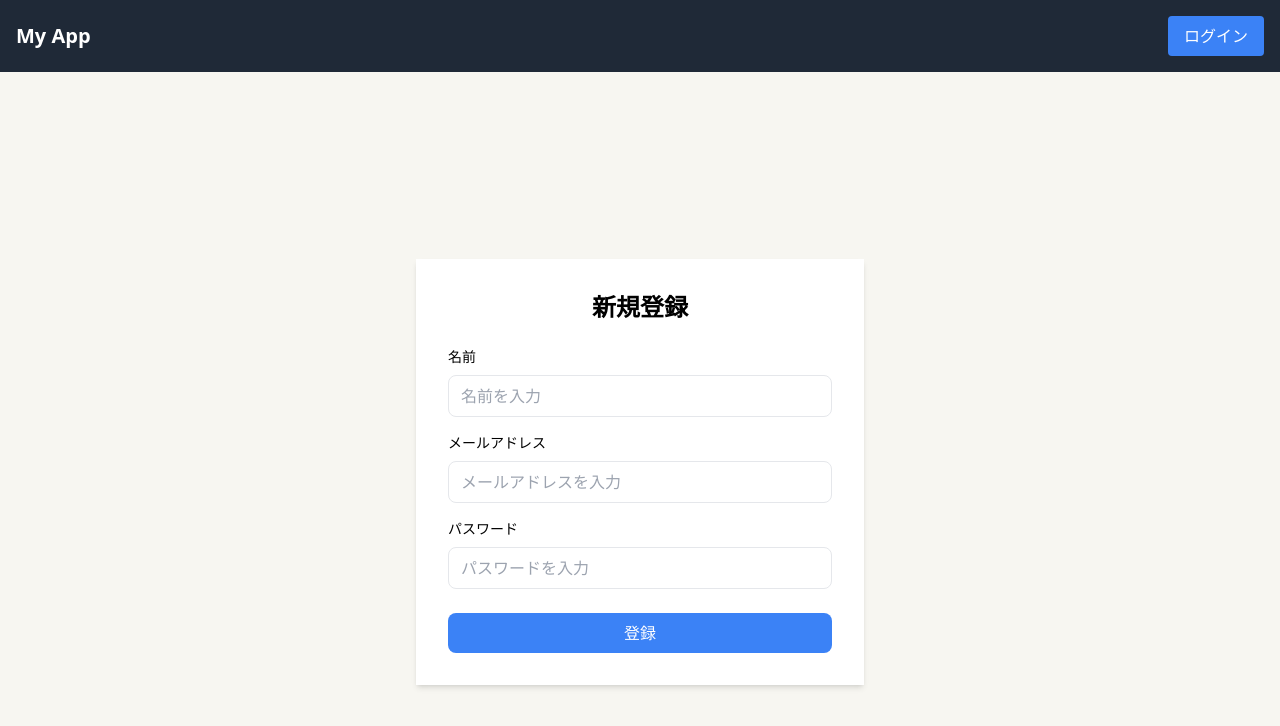
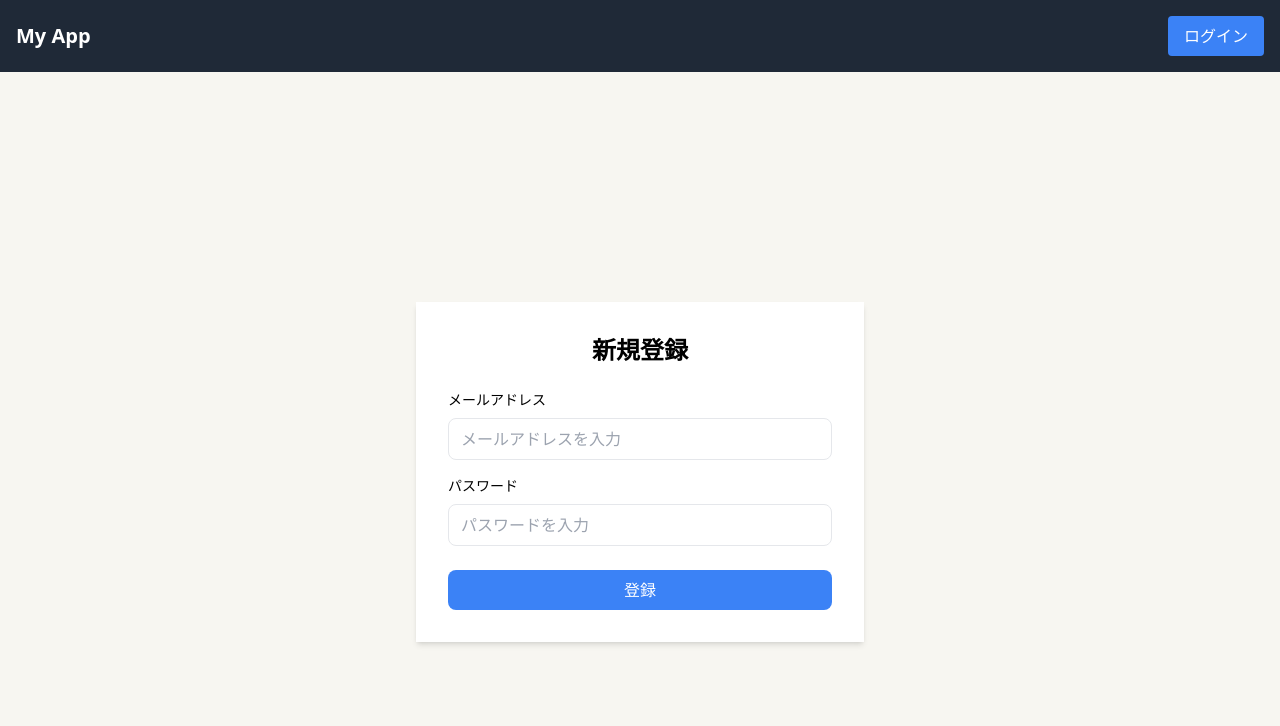
Before and after one commit to ms-engineer-bc10/Section9_TeamB, a Next.js app in the folder frontend/: page /register in a window 1280 px wide. Shown: the top 726 px of the page. Built offline with nearby package versions, Linux system fonts and the light colour scheme; no server answers.

Commit message:
update: 名前の入力欄を削除

```diff
--- a/frontend/src/app/register/page.tsx
+++ b/frontend/src/app/register/page.tsx
@@ -2,7 +2,7 @@
 
 import React from "react";
 import { useForm, SubmitHandler } from "react-hook-form";
-import { createUserWithEmailAndPassword, updateProfile } from "firebase/auth";
+import { createUserWithEmailAndPassword } from "firebase/auth";
 import { auth } from "@/lib/firebase";
 import Header from "@/components/Header";
 import { useRouter } from "next/navigation";
@@ -16,7 +16,7 @@ const Register: React.FC = () => {
     formState: { errors },
   } = useForm<Inputs>();
 
-  const onSubmit: SubmitHandler<Inputs> = async ({ name, email, password }) => {
+  const onSubmit: SubmitHandler<Inputs> = async ({ email, password }) => {
     try {
       // Firebase でのユーザー作成
       const userCredential = await createUserWithEmailAndPassword(
@@ -26,11 +26,8 @@ const Register: React.FC = () => {
       );
       const user = userCredential.user;
 
-      // ユーザー名の更新
+      // ユーザーが作成された場合にリダイレクト
       if (user) {
-        await updateProfile(user, {
-          displayName: name,
-        });
         router.push("/home"); // あとで子どもの情報入力ページに遷移するように変更する
       }
 
@@ -51,19 +48,6 @@ const Register: React.FC = () => {
           className="w-full max-w-md bg-white p-8 shadow-md"
         >
           <h2 className="text-2xl font-bold mb-6 text-center">新規登録</h2>
-
-          <div className="mb-4">
-            <label className="block text-sm font-medium mb-2">名前</label>
-            {errors.name?.message && (
-              <p className="text-red-500 text-xs">{errors.name?.message}</p>
-            )}
-            <input
-              type="text"
-              className="w-full px-3 py-2 border rounded-lg"
-              {...register("name", { required: "名前を入力してください" })}
-              placeholder="名前を入力"
-            />
-          </div>
 
           <div className="mb-4">
             <label className="block text-sm font-medium mb-2">
```
